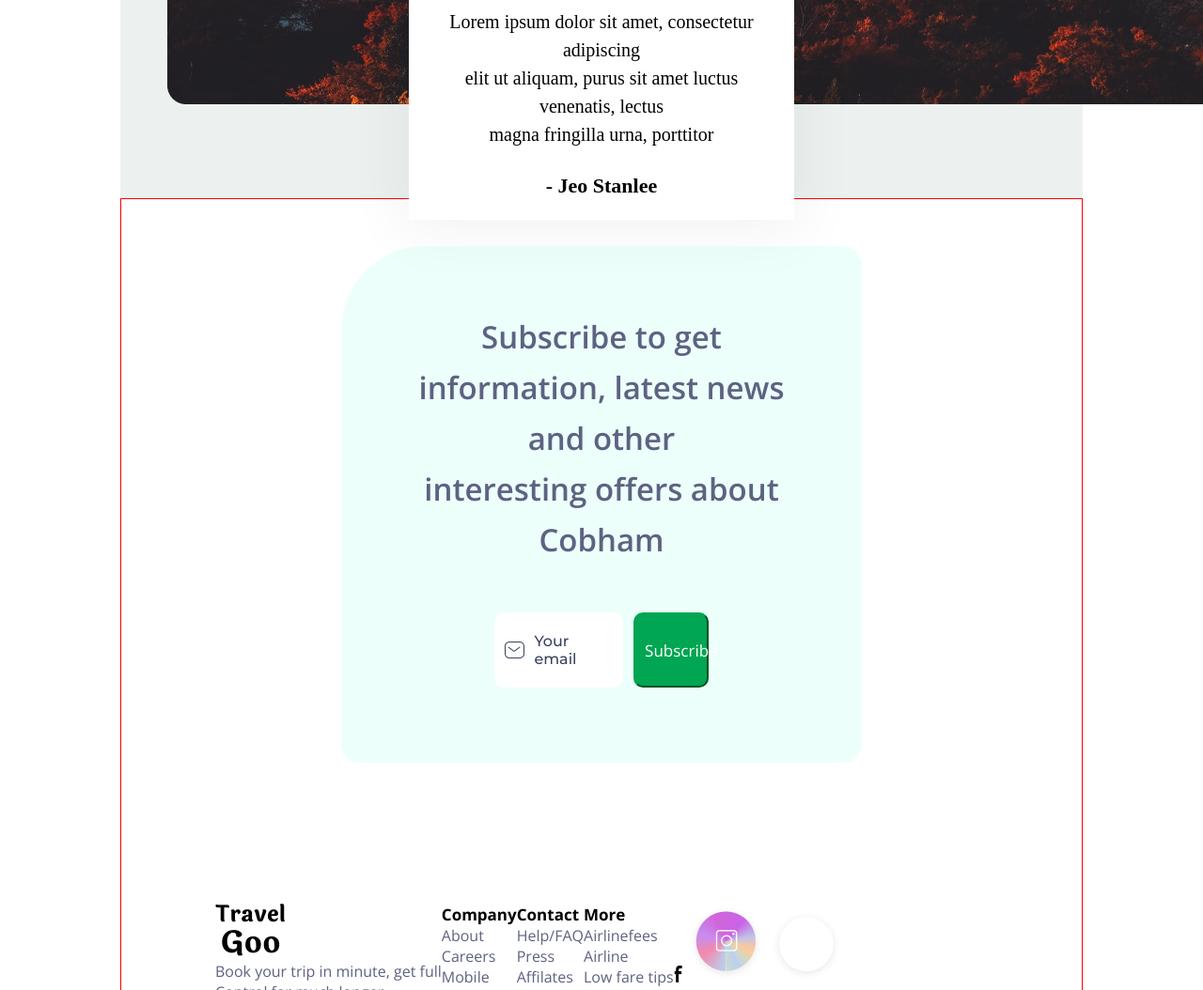
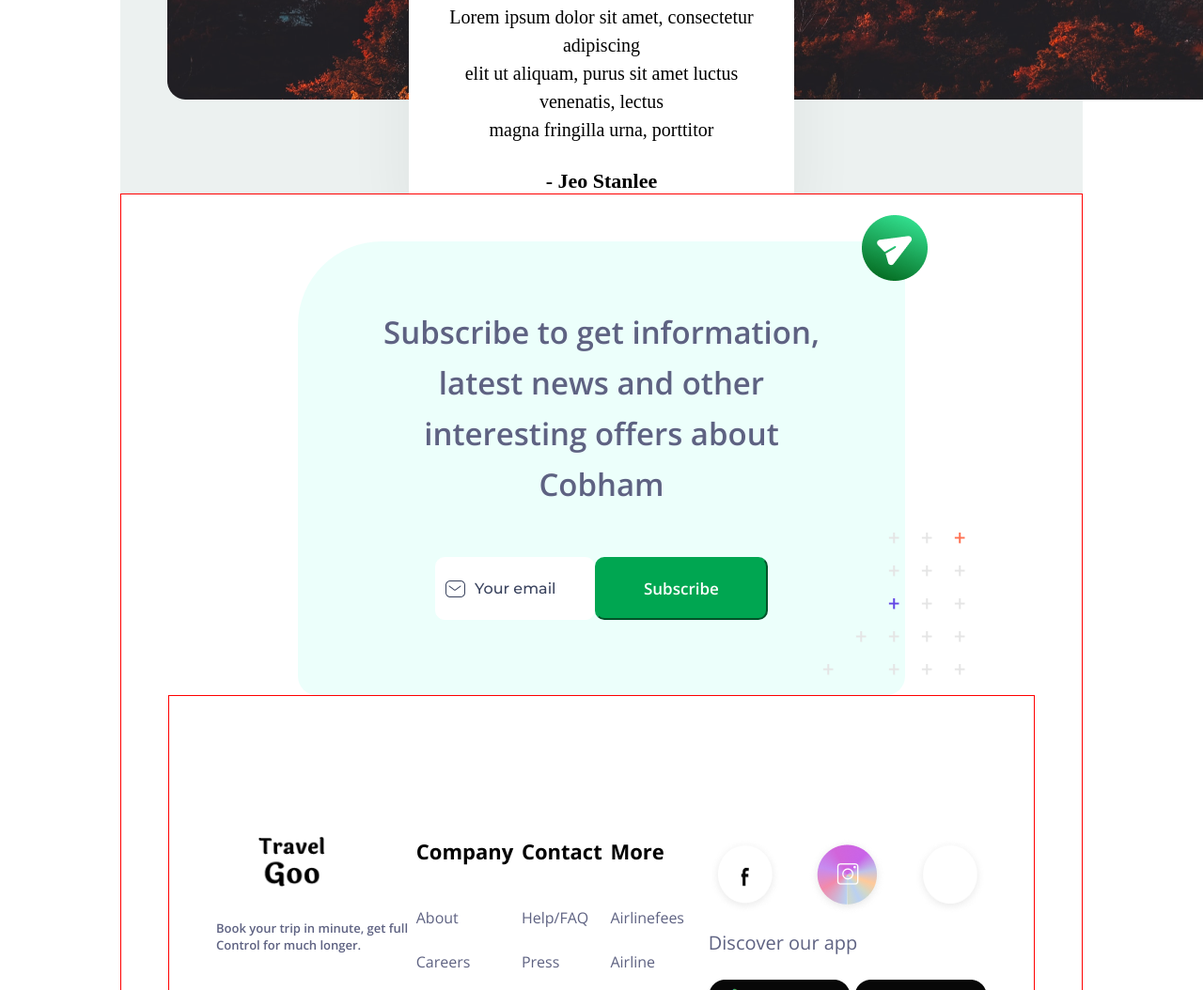
Before and after one commit to tee-dev10/TRAVEL-GO, a plain HTML site: page index.html in a window 1280 px wide. Shown: the part 5436-6490 px from the top of the page at 94% size. Drawn offline with nearby package versions, Linux system fonts and the light colour scheme.

Commit message:
desktop view updated

```diff
--- a/index.html
+++ b/index.html
@@ -283,12 +283,14 @@
         <div class="subscribe-section-wrapper">
             <h4>Subscribe to get information, latest news and other
             <br> interesting offers about Cobham</h4>
+            <img src="assets/send-icon.png" alt="" class="send-icon">
+            <img src="assets/stars.png" alt="" class="star-icon">
             <div class="cta-wrapper">
                 <div class="cta">
                     <img src="assets/Group 46.png" alt="">
                     <p>Your email</p>
                 </div>
-                    <button>Subscribe</button>
+                <button>Subscribe</button>
             </div>
         </div>
         <div class="footer-wrapper">
@@ -318,7 +320,7 @@
             </div>
             <div class="contact col-5">
                 <div class="footer-icons">
-                    <img src="assets/Facebook-Icon.png" alt="">
+                    <img src="assets/Social-fb.png" alt="">
                     <img src="assets/Social.png" alt="">
                     <img src="assets/blur.png" alt="">
                 </div>
--- a/style.css
+++ b/style.css
@@ -359,7 +359,6 @@ font-size: 20px;
     color: #ffffff;
     font-size: 24px;
     font-weight: 700;
-    margin-top: 8px;
     display: block;
     margin: 70px auto;
  }
@@ -560,9 +559,20 @@ footer{
    border: 1px solid red;
    margin: 0 auto;
    padding: 50px;
+   position: relative;
+}
+.send-icon{
+   position: absolute;
+   top: 2%;
+   right: 16%;
+}
+.star-icon{
+   position: absolute;
+   right: 12%;
+   top: 32%;
 }
 .subscribe-section-wrapper{
-   width: 60%;
+   width: 70%;
    margin: 0 auto;
    background-color: rgba(159, 255, 236, 0.2);
    padding: 70px;
@@ -579,16 +589,28 @@ footer{
 
    }
 }.cta-wrapper{
-   width: 55%;
+   width: 70%;
    display: flex;
    margin: 50px auto 10px;
    justify-content: space-between;
 
+   button{
+      color: #ffffff;
+      background-color: #00A651;
+      font-size: 17px;
+      font-weight: 600;
+      font-family: "Open Sans", sans-serif;
+      padding: 20px 50px;
+      border-radius: 10px;
+      border-color: #00A651;
+
+   }
+
 }
 
 .cta{
-   width: 60%;
-   border: 1px solid #ffffff;
+   width: 68%;
+   border:1px solid #ffffff;
    display: flex;
    padding: 20px 10px;
    background-color: #ffffff;
@@ -605,31 +627,53 @@ footer{
 
 
 }
-button{
-   width: 35%;
-   color: #ffffff;
-   background-color: #00A651;
-   font-size: 17px;
-   font-family: "Open Sans", sans-serif;
-   padding: 20px 10px;
-   border-radius: 10px;
-   border-color: #00A651;
 
-}
 .footer-wrapper{
    font-family: "Open Sans", sans-serif;
    padding: 150px 50px;
    display: flex;
+   justify-content: space-between;
+   /* align-items: center; */
+   border: 1px solid red;
 
-   h6{
-      font-size: 17px;
-      font-weight: 700;
-   }
+
 
    p{
      color: #5E6282;
      font-style: 18px;
      font-weight: 400;
+     padding-bottom: 25px;
 
    }
 }
+.contact h6{
+   margin-bottom: 45px;
+   font-size: 22px;
+   font-weight: 700;
+}
+.col-1{
+   img{
+      margin-left: 45px;
+      margin-bottom: 30px;
+      width: 35%;
+    }
+
+    p{
+      font-size: 13px;
+      font-weight: 600;
+    }
+
+}
+.footer-icons{
+   display: flex;
+   justify-content: space-between;
+
+   img{
+     margin-bottom: 15px;
+   }
+
+}
+.col-5 p{
+   font-size: 20px;
+   font-weight: 400;
+}
```
Also changed, not shown: assets/Social-fb.png (added), assets/send-icon.png (added), assets/stars.png (added).
